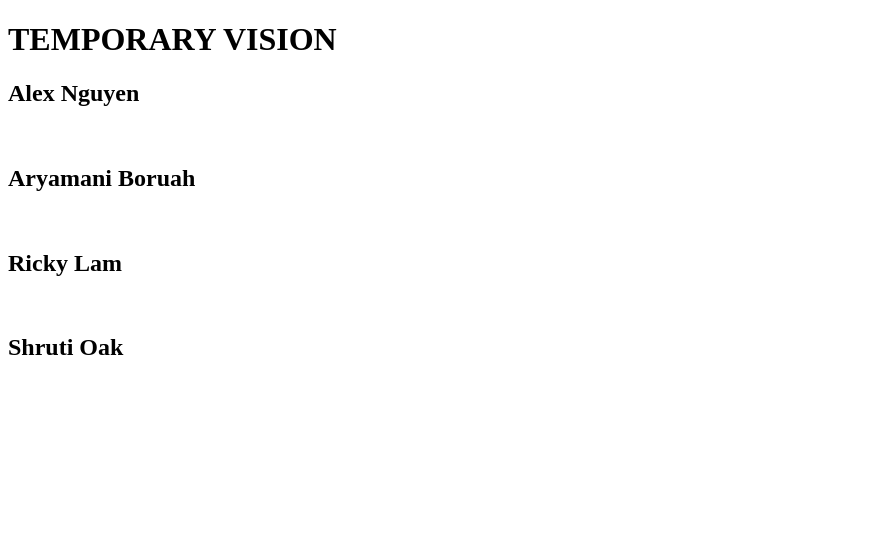
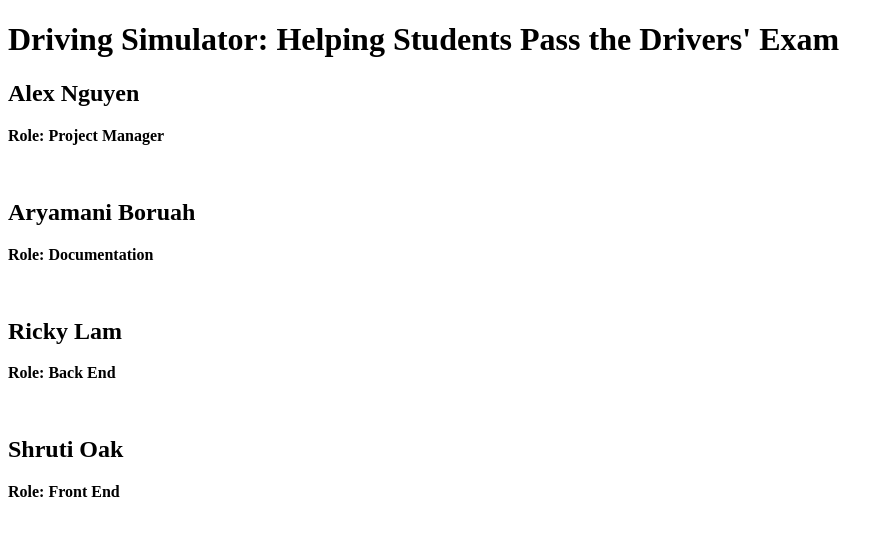
Before and after one commit to aryadot/Driving-Simulator, a website: page src/docs/milestone-01/index.html in a window 1280 px wide. Shown: the whole page, without its empty margins (0-894 px from the left). Drawn offline with Linux system fonts and the light colour scheme.

Commit message:
updated package and index

```diff
--- a/src/docs/milestone-01/index.html
+++ b/src/docs/milestone-01/index.html
@@ -12,7 +12,9 @@
   <body>
     <header>
       <!-- Navigation bar, logo, etc. -->
-      <h1 id="vision">TEMPORARY VISION</h1>
+      <h1 id="vision">
+        Driving Simulator: Helping Students Pass the Drivers' Exam
+      </h1>
     </header>
 
     <nav>
@@ -28,16 +30,24 @@
       <section>
         <!-- Related content or subsections -->
         <h2 id="Alex">Alex Nguyen</h2>
+        <p><b>Role: Project Manager</b></p>
         <p></p>
+        <!--<img src="path/to/your/image.jpg" alt="Picture of Alex Nguyen"> -->
         <br />
         <h2 id="Aryamani">Aryamani Boruah</h2>
+        <p><b>Role: Documentation</b></p>
         <p></p>
+        <!--<img src="path/to/your/image.jpg" alt="Picture of Aryamani Boruah"> -->
         <br />
         <h2 id="Ricky">Ricky Lam</h2>
+        <p><b>Role: Back End</b></p>
         <p></p>
+        <!--<img src="path/to/your/image.jpg" alt="Picture of Ricky Lam"> -->
         <br />
         <h2 id="Shruti">Shruti Oak</h2>
+        <p><b>Role: Front End</b></p>
         <p></p>
+        <!--<img src="path/to/your/image.jpg" alt="Picture of Shruti Oak"> -->
         <br />
       </section>
 
```
Also changed, not shown: package.json (+10 -10 lines).
